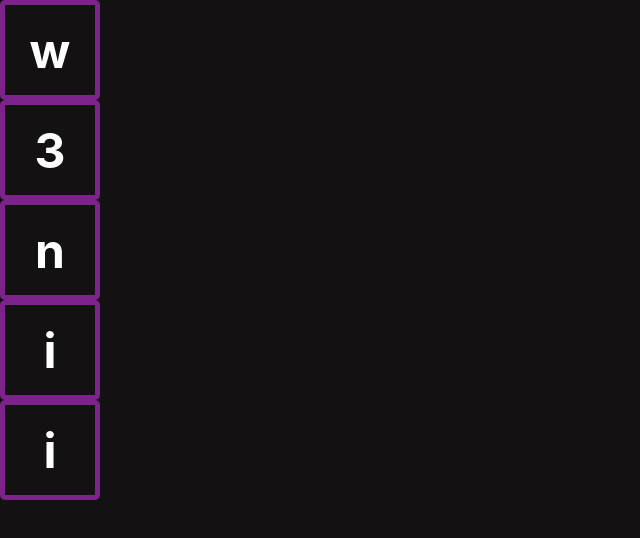
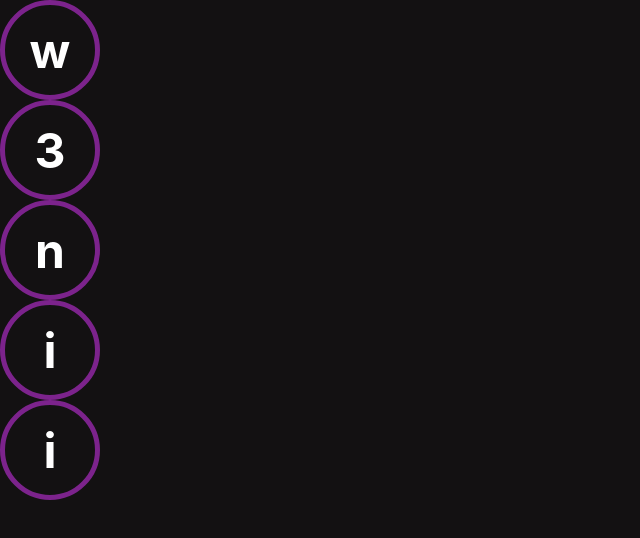
Before and after one commit to wendelisc12/minigame-letras, a React (Vite) app: page / in a window 1280 px wide. Shown: the top 538 px of the page, without its empty margins (0-640 px from the left). Built offline with nearby package versions, Linux system fonts and the light colour scheme.

Commit message:
feat: logica para o usuario digitar na ordem correta

```diff
--- a/src/components/caractereBox/CaractereBox.jsx
+++ b/src/components/caractereBox/CaractereBox.jsx
@@ -1,11 +1,7 @@
 import "./caractereBox.scss"
 
-const CaractereBox = ({caractere}) => {
-    return (
-        <div className="caractere">
-            {caractere}
-        </div>
-     );
+const CaractereBox = ({caractere, certo}) => {
+    return <div className={certo ? "caractere caractere--certo" : "caractere"}>{caractere}</div>
 }
 
 export default CaractereBox;
--- a/src/components/caractereBox/caractereBox.scss
+++ b/src/components/caractereBox/caractereBox.scss
@@ -2,7 +2,7 @@
 
 .caractere{
     border: 5px solid variables.$purple-principal;
-    border-radius: 5px;
+    border-radius: 50%;
     width: 100px;
     height: 100px;
     display: flex;
@@ -10,4 +10,8 @@
     justify-content: center;
     font-weight: bold;
     font-size: 3em;
+
+    &--certo{
+        background-color: green;
+    }
 }
--- a/src/components/caracteres/Caracteres.jsx
+++ b/src/components/caracteres/Caracteres.jsx
@@ -4,7 +4,8 @@ import CaractereBox from "../caractereBox/CaractereBox";
 const Caracteres = ({onData}) => {
 
     const [caracteresEscolhidos, setCaracteresEscolhidos] = useState([])
-    let indexCaracter = 0
+    const [caracteresCorretos, setCaracteresCorretos] = useState([])
+    const [indexCaracter, setIndexCaracter] = useState(0)
     const caracteres = []
 
     for (let i = 48; i <= 57; i++) {
@@ -26,32 +27,32 @@ const Caracteres = ({onData}) => {
 
     const teclaPressionada = (e) =>{
         if(e.key == caracteresEscolhidos[indexCaracter]){
-            console.log(e.key)
-            indexCaracter++
+            setCaracteresCorretos(prevState => [...prevState, indexCaracter])
+            setIndexCaracter(prevIndex => prevIndex + 1);
         }else{
             console.log("errou")
         }
     }
 
     useEffect(()=>{
-        const caracteresGerados = gerarCaracteres()
-        setCaracteresEscolhidos(caracteresGerados)
+        const caracteresGerados = gerarCaracteres();
+        setCaracteresEscolhidos(caracteresGerados);
+        setCaracteresCorretos([]);
+        setIndexCaracter(0);
     },[])
 
     useEffect(()=>{
-        console.log(caracteresEscolhidos)
-
         window.addEventListener('keydown', teclaPressionada)
 
         return () => {
           window.removeEventListener('keydown', teclaPressionada)
         };
-    }, [caracteresEscolhidos])
+    }, [indexCaracter,caracteresEscolhidos])
 
     return(
         <div>
             {caracteresEscolhidos.map((caracter, index) => (
-                <CaractereBox key={index} caractere={caracter} />
+                <CaractereBox key={index} caractere={caracter} certo={caracteresCorretos.includes(index)}/>
             ))}
         </div>
     )
```
